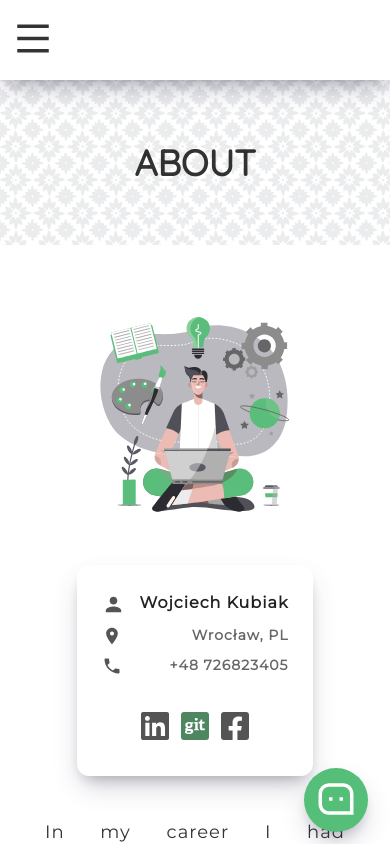
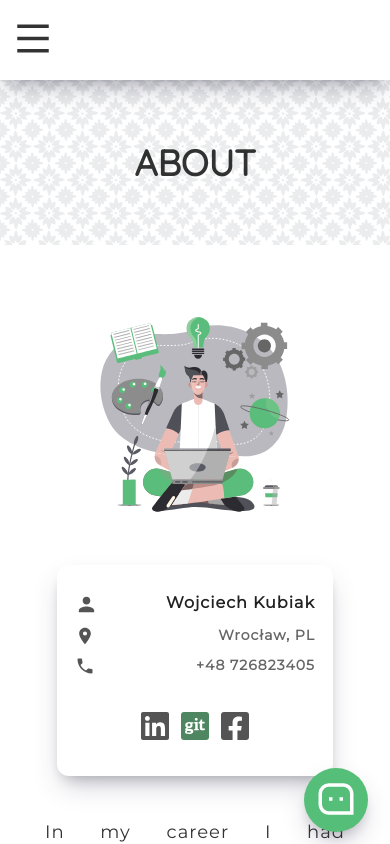
Before and after one commit to wojciechkubiak/www, a Next.js app: page /about in a window 390 px wide. Shown: the top 844 px of the page. Built offline with nearby package versions, Linux system fonts and the light colour scheme.

Commit message:
Social media card last touch

```diff
--- a/styles.css
+++ b/styles.css
@@ -629,6 +629,7 @@ textarea {
   margin-left: 7px;
   color: rgba(0, 0, 0, 0.6);
   min-width: 160px;
+  text-align: right !important;
 }
 
 .bio-personal > div:first-child > h4 {
@@ -687,7 +688,6 @@ textarea {
     rgba(0, 0, 0, 0.3) 0px 18px 36px -18px;
   margin-top: 42px;
   text-align: end;
-  border-radius: 12px;
 }
 
 .career-card-right {
@@ -1045,6 +1045,17 @@ textarea {
     background-size: 100%;
   }
 
+  .bio-personal {
+    width: 60%;
+    min-width: 240px;
+  }
+
+  .bio-personal > div:nth-child(1),
+  .bio-personal > div:nth-child(2),
+  .bio-personal > div:nth-child(3) {
+    justify-content: space-between !important;
+  }
+
   .navbar-dropdown-btns {
     padding-left: 50px !important;
     padding-right: 50px !important;
@@ -1114,8 +1125,7 @@ textarea {
   }
 
   .bio-social {
-    width: 80%;
-    min-width: 340px !important;
+    min-width: 300px !important;
   }
 
   .bio-info {
```
